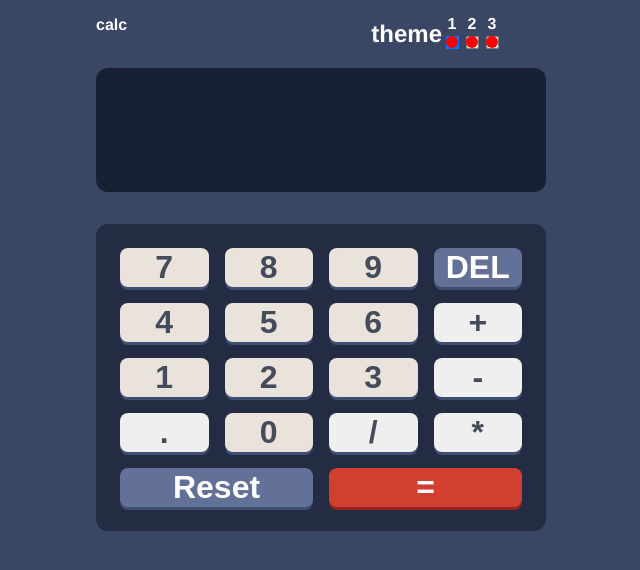
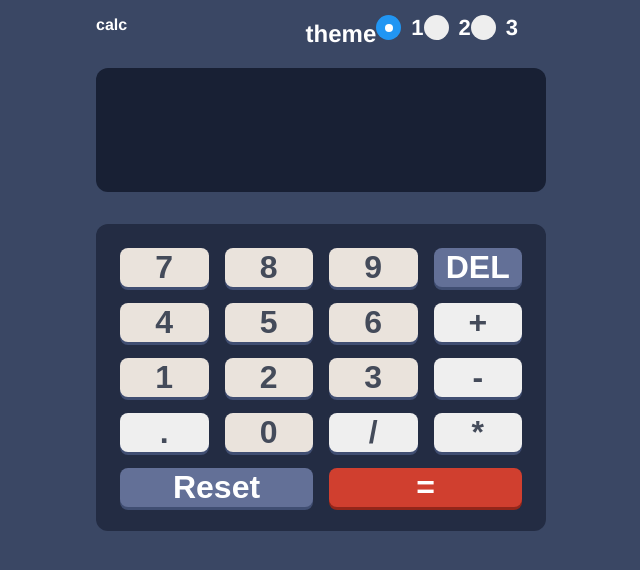
Before and after one commit to chimny/calculator, a React (Create React App) app: page / in a window 1280 px wide. Shown: the top 570 px of the page, without its empty margins (319-959 px from the left). Built offline with nearby package versions, Linux system fonts and the light colour scheme.

Commit message:
working with switch toggler

```diff
--- a/src/components/calculator elements/SwitchToggle.jsx
+++ b/src/components/calculator elements/SwitchToggle.jsx
@@ -13,21 +13,25 @@
     return (
         <StyledSwitchToggle>
             <h2>theme</h2>
-            <div>
-                <label htmlFor='firstTheme'>1</label>
+
+            <label className='container' htmlFor='firstTheme'>1
                 <input id='firstTheme' type="checkbox" checked={activeStatus === "firstTheme" ?? false}
                        onChange={() => setThemeFunction('firstTheme')}/>
-            </div>
-            <div>
-                <label htmlFor='secondTheme'>2</label>
+                <span className="checkmark"></span>
+            </label>
+
+
+            <label className='container' htmlFor='secondTheme'>2
                 <input id='secondTheme' type="checkbox" checked={activeStatus === "secondTheme" ?? false}
                        onChange={() => setThemeFunction('secondTheme')}/>
-            </div>
-            <div>
-                <label htmlFor='thirdTheme'>3</label>
+                <span className="checkmark"></span>
+            </label>
+
+            <label className='container' htmlFor='thirdTheme'>3
                 <input id='thirdTheme' type="checkbox" checked={activeStatus === "thirdTheme" ?? false}
                        onChange={() => setThemeFunction('thirdTheme')}/>
-            </div>
+                <span className="checkmark"></span>
+            </label>
         </StyledSwitchToggle>
     )
 };
--- a/src/styles/StyledSwitchToggle.jsx
+++ b/src/styles/StyledSwitchToggle.jsx
@@ -1,28 +1,82 @@
 import styled from "styled-components";
 
 
-export const StyledSwitchToggle = styled.div`
-  width: 80%;
-  padding: 0 2rem;
+export const StyledSwitchToggle = styled.div`/* The container */
+
+  //width: 80%;
   display: flex;
+  align-items: center;
   justify-content: end;
+  padding-right: 1rem;
 
-  div {
+  .container {
     display: flex;
     flex-direction: column;
-    justify-content: center;
+    position: relative;
+    padding-left: 35px;
+    margin-bottom: 12px;
+    cursor: pointer;
+    font-size: 22px;
+    -webkit-user-select: none;
+    -moz-user-select: none;
+    -ms-user-select: none;
+    user-select: none;
+  }
 
-    input{
-      //@todo update styling dot only for active theme
-      &:after{
-        opacity: 1;
-        content:'';
-        display: block;
-        height: 12px;
-        width: 12px;
-        border-radius: 12px;
-        background: red;
-      }
-    }
+  /* Hide the browser's default radio button */
+
+  .container input {
+    position: absolute;
+    opacity: 0;
+    cursor: pointer;
+  }
+
+  /* Create a custom radio button */
+
+  .checkmark {
+    position: absolute;
+    top: 0;
+    left: 0;
+    height: 25px;
+    width: 25px;
+    background-color: #eee;
+    border-radius: 50%;
+  }
+
+  /* On mouse-over, add a grey background color */
+
+  .container:hover input ~ .checkmark {
+    background-color: #ccc;
+  }
+
+  /* When the radio button is checked, add a blue background */
+
+  .container input:checked ~ .checkmark {
+    background-color: #2196F3;
+  }
+
+  /* Create the indicator (the dot/circle - hidden when not checked) */
+
+  .checkmark:after {
+    content: "";
+    position: absolute;
+    display: none;
+  }
+
+  /* Show the indicator (dot/circle) when checked */
+
+  .container input:checked ~ .checkmark:after {
+    display: block;
+  }
+
+  /* Style the indicator (dot/circle) */
+
+  .container .checkmark:after {
+    top: 9px;
+    left: 9px;
+    width: 8px;
+    height: 8px;
+    border-radius: 50%;
+    background: white;
   }
 `
```
